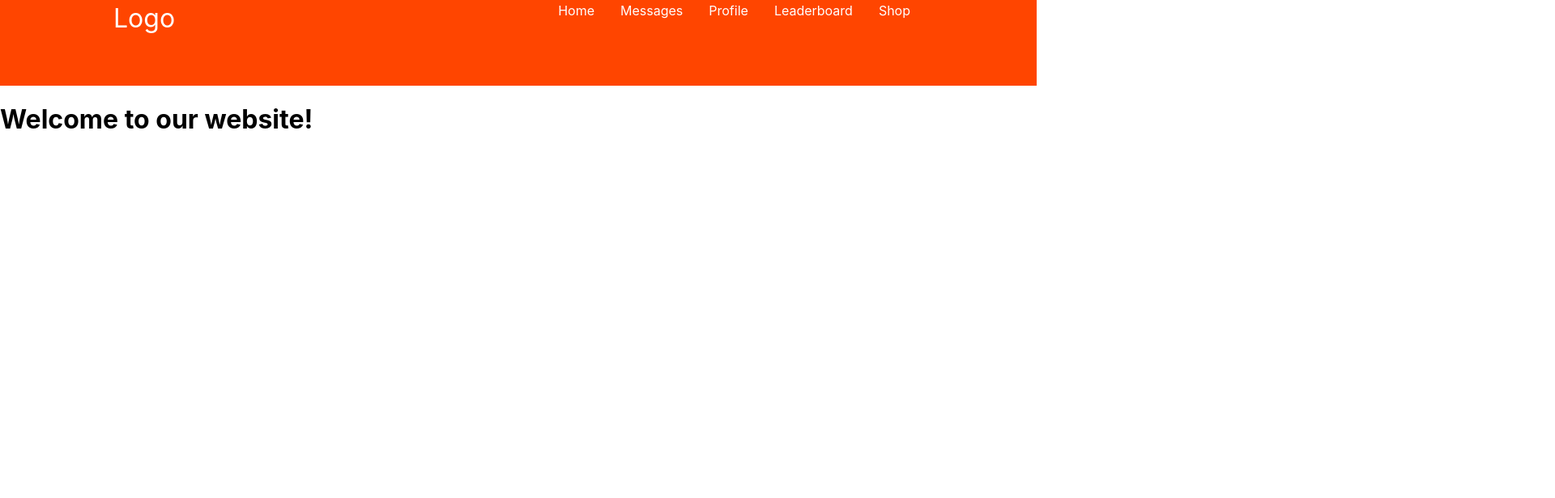
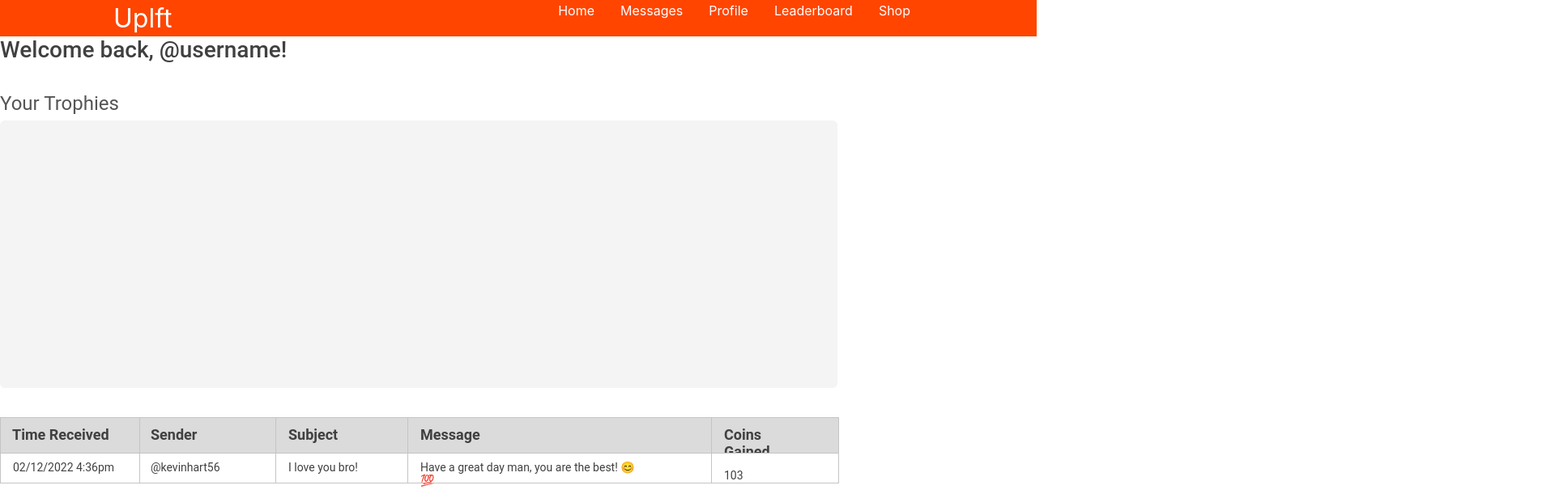
Before and after one commit to RAIK284/frontend-code-javadoc-juveniles, a React (Create React App) app: page / in a window 1280 px wide. Shown: the top 616 px of the page at 81% size, 1920 px wide, since content can reach past the window. Built offline with nearby package versions, Linux system fonts and the light colour scheme.

Commit message:
made some of the home page
nav bar is not fixed yet, but put in main content body of home page. its not perfect yet but its something!

```diff
--- a/package.json
+++ b/package.json
@@ -4,6 +4,7 @@
   "homepage": "https://hannahpokharel.github.io/react-gh-pages",
   "private": true,
   "dependencies": {
+    "@emotion/styled": "^11.8.1",
     "@testing-library/jest-dom": "^5.16.2",
     "@testing-library/react": "^12.1.4",
     "@testing-library/user-event": "^13.5.0",
--- a/src/components/Navbar/NavbarElements.js
+++ b/src/components/Navbar/NavbarElements.js
@@ -4,7 +4,8 @@ import styled from "styled-components";
 
 export const Nav = styled.nav`
     background: orangered;
-    height: 100px;
+    height = 1024px;
+    width = 263px;
     display: flex;
     justify-content: space-between;
     align-items: justified;
--- a/src/components/Navbar/index.js
+++ b/src/components/Navbar/index.js
@@ -14,38 +14,38 @@ const Navbar = () => {
         <>
            <Nav>
             <NavLogo to="/">
-                Logo
+                Uplft
             </NavLogo>
             <Bars />
 
             <NavMenu>
                 <NavLink
                   to="/"
-                  activeStyle={{ color:'black' }}
+                  activeStyle={{ color:'yellow' }}
                 >
                     Home
                 </NavLink>
                 <NavLink
                   to="/messages"
-                  activeStyle={{ color: 'black' }}
+                  activeStyle={{ color: 'yellow' }}
                 >
                     Messages
                 </NavLink>
                 <NavLink
                   to="/profile"
-                  activeStyle={{ color: 'black' }}
+                  activeStyle={{ color: 'yellow' }}
                 >
                     Profile
                 </NavLink>
                 <NavLink
                   to="/leaderboard"
-                  activeStyle={{ color: 'black' }}
+                  activeStyle={{ color: 'yellow' }}
                 >
                     Leaderboard
                 </NavLink>
                 <NavLink
                   to="/shop"
-                  activeStyle={{ color: 'black' }}
+                  activeStyle={{ color: 'yellow' }}
                 >
                     Shop
                 </NavLink>
--- /dev/null
+++ b/src/pages/PageElements.js
@@ -0,0 +1,350 @@
+import styled from "@emotion/styled";
+
+
+export const RootWrapperHome = styled.div`
+	display: flex;
+	justify-content: flex-start;
+	flex-direction: column;
+	align-items: flex-start;
+	flex: none;
+	gap: 36px;
+	box-sizing: border-box;
+`;
+
+export const WelcomeText = styled.span`
+	color: rgba(64, 64, 64, 1);
+	text-overflow: ellipsis;
+	font-size: 28px;
+	font-family: Roboto, sans-serif;
+	font-weight: 500;
+	text-align: left;
+	width: 733px;
+`;
+
+export const Trophies = styled.div`
+	width: 1034px;
+	height: 366px;
+	position: relative;
+`;
+
+export const YourTrophies = styled.span`
+	color: rgba(85, 85, 85, 1);
+	text-overflow: ellipsis;
+	font-size: 24px;
+	font-family: Roboto, sans-serif;
+	font-weight: 400;
+	text-align: left;
+	width: 193px;
+	position: absolute;
+	left: 0px;
+	top: 0px;
+	height: 28px;
+`;
+
+export const TrophyBox = styled.div`
+	height: 331px;
+	background-color: rgba(244, 244, 244, 1);
+	border-radius: 6px;
+	position: absolute;
+	left: 0px;
+	top: 35px;
+	right: 0px;
+`;
+
+export const MessagesTable = styled.div`
+	display: flex;
+	justify-content: flex-start;
+	flex-direction: column;
+	align-items: flex-start;
+	flex: none;
+	gap: 0;
+	width: 1034px;
+	box-sizing: border-box;
+`;
+
+export const TableHeader = styled.div`
+	width: 1034px;
+	height: 44px;
+	position: relative;
+`;
+
+export const SenderBox = styled.div`
+	width: 171px;
+	height: 44px;
+	background-color: rgba(219, 219, 219, 1);
+	border: solid 1px rgba(196, 196, 196, 1);
+	position: absolute;
+	left: 170px;
+	top: 0px;
+`;
+
+export const TimeBox = styled.div`
+	width: 171px;
+	height: 44px;
+	background-color: rgba(219, 219, 219, 1);
+	border: solid 1px rgba(196, 196, 196, 1);
+	position: absolute;
+	left: 0px;
+	top: 0px;
+`;
+
+export const SenderText = styled.span`
+	color: rgba(64, 64, 64, 1);
+	text-overflow: ellipsis;
+	font-size: 18px;
+	font-family: Roboto, sans-serif;
+	font-weight: 700;
+	text-align: left;
+	width: 58px;
+	position: absolute;
+	left: 186px;
+	top: 11px;
+	height: 21px;
+`;
+
+export const TimeText = styled.span`
+	color: rgba(64, 64, 64, 1);
+	text-overflow: ellipsis;
+	font-size: 18px;
+	font-family: Roboto, sans-serif;
+	font-weight: 700;
+	text-align: left;
+	width: 120px;
+	position: absolute;
+	left: 15px;
+	top: 11px;
+	height: 21px;
+`;
+
+export const SubjectBox = styled.div`
+	width: 164px;
+	height: 44px;
+	background-color: rgba(219, 219, 219, 1);
+	border: solid 1px rgba(196, 196, 196, 1);
+	position: absolute;
+	left: 340px;
+	top: 0px;
+`;
+
+export const MessageBox = styled.div`
+	width: 376px;
+	height: 44px;
+	background-color: rgba(219, 219, 219, 1);
+	border: solid 1px rgba(196, 196, 196, 1);
+	position: absolute;
+	left: 503px;
+	top: 0px;
+`;
+
+export const SubjectText = styled.span`
+	color: rgba(64, 64, 64, 1);
+	text-overflow: ellipsis;
+	font-size: 18px;
+	font-family: Roboto, sans-serif;
+	font-weight: 700;
+	text-align: left;
+	width: 164px;
+	position: absolute;
+	left: 356px;
+	top: 11px;
+	height: 21px;
+`;
+
+export const MessageText = styled.span`
+	color: rgba(64, 64, 64, 1);
+	text-overflow: ellipsis;
+	font-size: 18px;
+	font-family: Roboto, sans-serif;
+	font-weight: 700;
+	text-align: left;
+	width: 376px;
+	position: absolute;
+	left: 519px;
+	top: 11px;
+	height: 21px;
+`;
+
+export const CoinsGainedBox = styled.div`
+	width: 156px;
+	height: 44px;
+	background-color: rgba(219, 219, 219, 1);
+	border: solid 1px rgba(196, 196, 196, 1);
+	position: absolute;
+	left: 878px;
+	top: 0px;
+`;
+
+export const CoinsGainedText = styled.span`
+	color: rgba(64, 64, 64, 1);
+	text-overflow: ellipsis;
+	font-size: 18px;
+	font-family: Roboto, sans-serif;
+	font-weight: 700;
+	text-align: left;
+	width: 107px;
+	position: absolute;
+	left: 894px;
+	top: 11px;
+	height: 21px;
+`;
+
+export const MessageRow = styled.div`
+	height: 36px;
+	position: relative;
+	align-self: stretch;
+`;
+
+export const SenderBox_0001 = styled.div`
+	width: 171px;
+	height: 36px;
+	background-color: rgba(255, 255, 255, 1);
+	border: solid 1px rgba(196, 196, 196, 1);
+	position: absolute;
+	left: 170px;
+	top: 0px;
+`;
+
+export const TimeBox_0001 = styled.div`
+	width: 171px;
+	height: 36px;
+	background-color: rgba(255, 255, 255, 1);
+	border: solid 1px rgba(196, 196, 196, 1);
+	position: absolute;
+	left: 0px;
+	top: 0px;
+`;
+
+export const SenderText_0001 = styled.span`
+	color: rgba(64, 64, 64, 1);
+	text-overflow: ellipsis;
+	font-size: 14px;
+	font-family: Roboto, sans-serif;
+	font-weight: 400;
+	text-align: left;
+	width: 86px;
+	position: absolute;
+	left: 186px;
+	top: 10px;
+	height: 16px;
+`;
+
+export const TimeText_0001 = styled.span`
+	color: rgba(64, 64, 64, 1);
+	text-overflow: ellipsis;
+	font-size: 14px;
+	font-family: Roboto, sans-serif;
+	font-weight: 400;
+	text-align: left;
+	width: 171px;
+	position: absolute;
+	left: 16px;
+	top: 10px;
+	height: 16px;
+`;
+
+export const SubjectBox_0001 = styled.div`
+	width: 164px;
+	height: 36px;
+	background-color: rgba(255, 255, 255, 1);
+	border: solid 1px rgba(196, 196, 196, 1);
+	position: absolute;
+	left: 340px;
+	top: 0px;
+`;
+
+export const MessageBox_0001 = styled.div`
+	width: 376px;
+	height: 36px;
+	background-color: rgba(255, 255, 255, 1);
+	border: solid 1px rgba(196, 196, 196, 1);
+	position: absolute;
+	left: 503px;
+	top: 0px;
+`;
+
+export const MessageText_0001 = styled.span`
+	color: rgba(64, 64, 64, 1);
+	text-overflow: ellipsis;
+	font-size: 14px;
+	font-family: Roboto, sans-serif;
+	font-weight: 400;
+	text-align: left;
+	width: 279px;
+	position: absolute;
+	left: 519px;
+	top: 10px;
+	height: 16px;
+`;
+
+export const SubjectText_0001 = styled.span`
+	color: rgba(64, 64, 64, 1);
+	text-overflow: ellipsis;
+	font-size: 14px;
+	font-family: Roboto, sans-serif;
+	font-weight: 400;
+	text-align: left;
+	width: 86px;
+	position: absolute;
+	left: 356px;
+	top: 10px;
+	height: 16px;
+`;
+
+export const CoinBox = styled.div`
+	width: 156px;
+	height: 36px;
+	background-color: rgba(255, 255, 255, 1);
+	border: solid 1px rgba(196, 196, 196, 1);
+	position: absolute;
+	left: 878px;
+	top: 0px;
+`;
+
+export const CoinAmount = styled.div`
+	width: 156px;
+	height: 16px;
+	position: absolute;
+	left: 894px;
+	top: 10px;
+`;
+
+export const CoinIcon = styled.div`
+	width: 16px;
+	height: 16px;
+	position: absolute;
+	left: 894px;
+	top: 10px;
+`;
+
+export const CoinIcon_0001 = styled.div`
+	width: 16px;
+	height: 16px;
+	overflow: hidden;
+	position: absolute;
+	left: 894px;
+	top: 10px;
+	border-radius: 8px;
+`;
+
+export const CoinBgImage = styled.img`
+	width: 29px;
+	height: 29px;
+	object-fit: cover;
+	position: absolute;
+	left: 888px;
+	top: 4px;
+`;
+
+export const CoinNumber = styled.span`
+	color: rgba(64, 64, 64, 1);
+	text-overflow: ellipsis;
+	font-size: 14px;
+	font-family: Roboto, sans-serif;
+	font-weight: 400;
+	text-align: left;
+	width: 24px;
+	position: absolute;
+	left: 0px;
+	top: 10px;
+	height: 16px;
+`;
--- a/src/pages/index.js
+++ b/src/pages/index.js
@@ -1,8 +1,76 @@
 import React from 'react';
+import { RootWrapperHome, WelcomeText, Trophies, YourTrophies, TrophyBox, MessagesTable, TableHeader,
+SenderBox, TimeBox, SenderText, TimeText, SubjectBox, MessageBox, SubjectText, MessageText,
+CoinsGainedBox, CoinsGainedText, MessageRow, SenderBox_0001, TimeBox_0001, SenderText_0001, TimeText_0001,
+SubjectBox_0001, MessageBox_0001, MessageText_0001, SubjectText_0001, CoinBox, CoinAmount,
+CoinIcon, CoinIcon_0001, CoinBgImage, CoinNumber } from './PageElements';
 
 const Home = () => {
   return (
-      <h1>Welcome to our website!</h1>
+    <RootWrapperHome>
+    <WelcomeText>
+      Welcome back, @username!
+    </WelcomeText>
+  <Trophies>
+      <YourTrophies>
+        Your Trophies
+      </YourTrophies>
+    <TrophyBox/>
+    </Trophies>
+  <MessagesTable>
+      <TableHeader>
+        <SenderBox/>
+      <TimeBox/>
+      <SenderText>
+          Sender
+        </SenderText>
+      <TimeText>
+          Time Received
+        </TimeText>
+      <SubjectBox/>
+      <MessageBox/>
+      <SubjectText>
+          Subject
+        </SubjectText>
+      <MessageText>
+          Message
+        </MessageText>
+      <CoinsGainedBox/>
+      <CoinsGainedText>
+          Coins Gained
+        </CoinsGainedText>
+      </TableHeader>
+    <MessageRow>
+        <SenderBox_0001/>
+      <TimeBox_0001/>
+      <SenderText_0001>
+          @kevinhart56
+        </SenderText_0001>
+      <TimeText_0001>
+          02/12/2022 4:36pm
+        </TimeText_0001>
+      <SubjectBox_0001/>
+      <MessageBox_0001/>
+      <MessageText_0001>
+          Have a great day man, you are the best! 😊 💯
+        </MessageText_0001>
+      <SubjectText_0001>
+          I love you bro!
+        </SubjectText_0001>
+      <CoinBox/>
+      <CoinAmount>
+          <CoinIcon>
+            <CoinIcon_0001>
+              <CoinBgImage src="grida://assets-reservation/images/187:126" alt="image of CoinBgImage"/>
+            </CoinIcon_0001>
+          </CoinIcon>
+        <CoinNumber>
+            103
+          </CoinNumber>
+        </CoinAmount>
+      </MessageRow>
+    </MessagesTable>
+  </RootWrapperHome>
   );
 };
 
```
Also changed, not shown: 1 other file (tests, documents, lock files or other folders).
